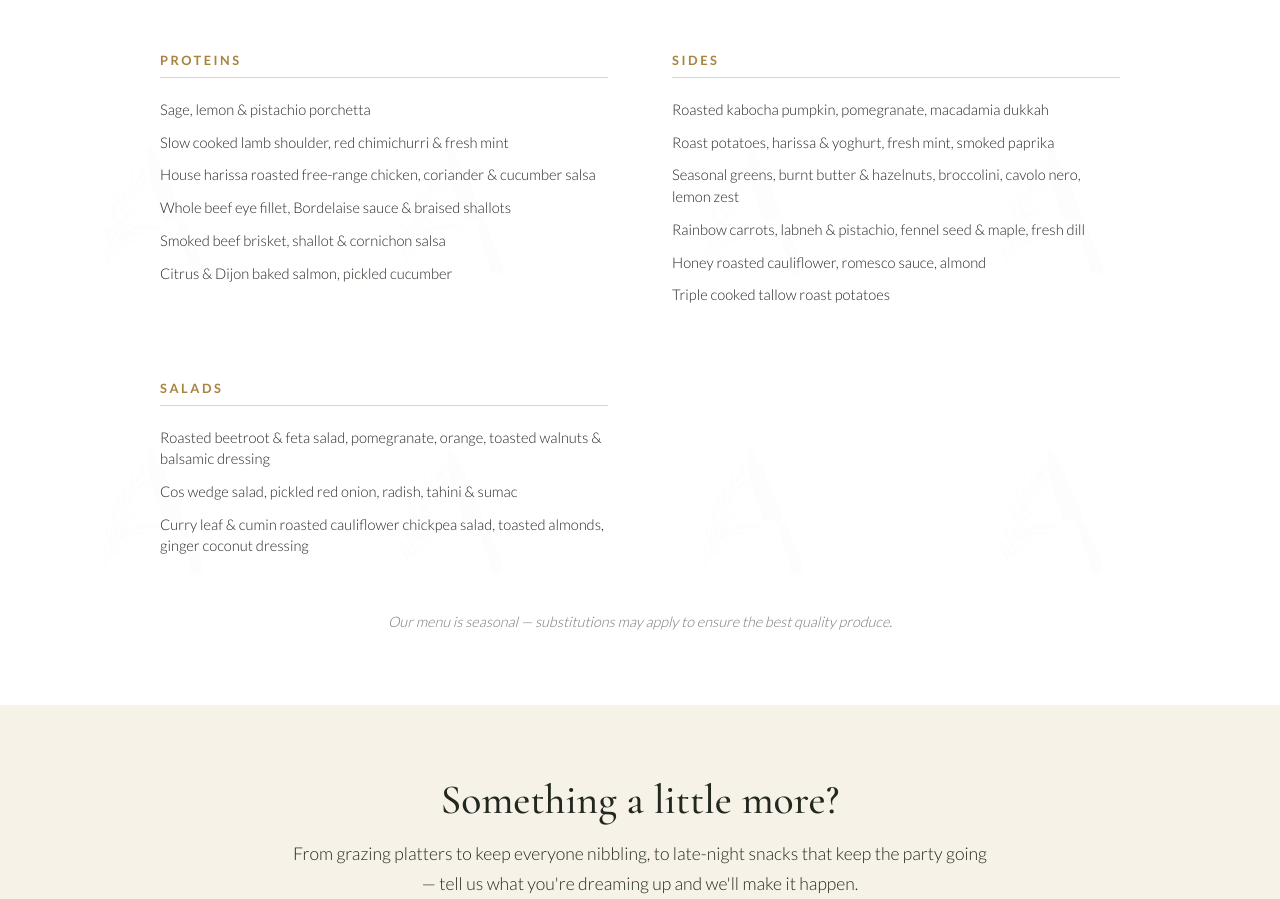
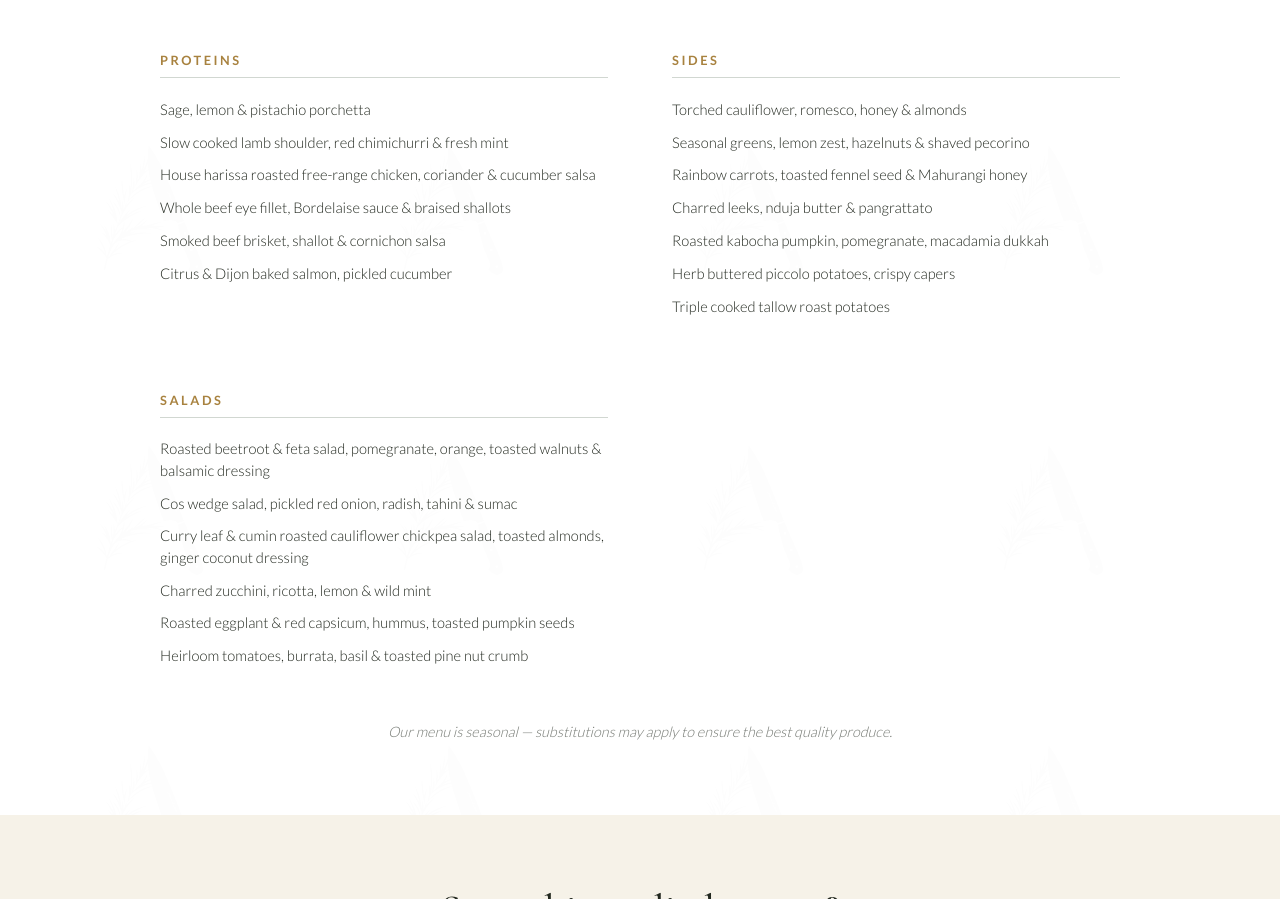
Before and after one commit to Abacus-aon-789/artisan-at-home, a website: page menus/index.html in a window 1280 px wide. Shown: the part 2940-3839 px from the top of the page. Drawn offline with nearby package versions, Linux system fonts and the light colour scheme.

Commit message:
Update website 2026-09-12 16:22

```diff
--- a/menu-data.js
+++ b/menu-data.js
@@ -27,8 +27,8 @@ const MENU = [
         { name: "Date Scones & Zesty Orange Butter", img: "/images/cat-morning-tea.jpg", price: 7, min: 8, tags: "v" },
         { name: "Orange & Almond Mini Cakes", price: 5.5, min: 8, tags: "v · gf" },
         { name: "Blueberry & Cream Cheese Muffins", price: 6, min: 8, tags: "v" },
-        { name: "Tomato & Feta Frittata", price: 5.5, min: 8, tags: "v · gf" },
-        { name: "Bacon & Cheddar Frittata", price: 5.5, min: 8, tags: "gf" },
+        { name: "Tomato & Feta Frittata", desc: "Tomato jam", price: 5.5, min: 8, tags: "v · gf" },
+        { name: "Bacon & Cheddar Frittata", desc: "Grated parmesan", price: 5.5, min: 8, tags: "gf" },
         { name: "Pork & Fennel Sausage Roll", desc: "Apple jam", price: 5.5, min: 8 },
         { name: "Greek Lamb & Feta Sausage Roll", desc: "Minted yoghurt", price: 5.5, min: 8 },
         { name: "Curry Lentil & Cashew Sausage Roll", desc: "Mango & chilli chutney", price: 5.5, min: 8, tags: "v" },
--- a/menus/index.html
+++ b/menus/index.html
@@ -213,11 +213,12 @@ body { background: #fff; }
       </div>
       <div class="menu-group">
         <h3 class="menu-subhead">Sides</h3>
+        <div class="dish"><span class="dish-name">Torched cauliflower</span><span class="dish-desc">romesco, honey &amp; almonds</span></div>
+        <div class="dish"><span class="dish-name">Seasonal greens</span><span class="dish-desc">lemon zest, hazelnuts &amp; shaved pecorino</span></div>
+        <div class="dish"><span class="dish-name">Rainbow carrots</span><span class="dish-desc">toasted fennel seed &amp; Mahurangi honey</span></div>
+        <div class="dish"><span class="dish-name">Charred leeks</span><span class="dish-desc">nduja butter &amp; pangrattato</span></div>
         <div class="dish"><span class="dish-name">Roasted kabocha pumpkin</span><span class="dish-desc">pomegranate, macadamia dukkah</span></div>
-        <div class="dish"><span class="dish-name">Roast potatoes, harissa &amp; yoghurt</span><span class="dish-desc">fresh mint, smoked paprika</span></div>
-        <div class="dish"><span class="dish-name">Seasonal greens, burnt butter &amp; hazelnuts</span><span class="dish-desc">broccolini, cavolo nero, lemon zest</span></div>
-        <div class="dish"><span class="dish-name">Rainbow carrots, labneh &amp; pistachio</span><span class="dish-desc">fennel seed &amp; maple, fresh dill</span></div>
-        <div class="dish"><span class="dish-name">Honey roasted cauliflower</span><span class="dish-desc">romesco sauce, almond</span></div>
+        <div class="dish"><span class="dish-name">Herb buttered piccolo potatoes</span><span class="dish-desc">crispy capers</span></div>
         <div class="dish"><span class="dish-name">Triple cooked tallow roast potatoes</span></div>
       </div>
       <div class="menu-group">
@@ -225,6 +226,9 @@ body { background: #fff; }
         <div class="dish"><span class="dish-name">Roasted beetroot &amp; feta salad</span><span class="dish-desc">pomegranate, orange, toasted walnuts &amp; balsamic dressing</span></div>
         <div class="dish"><span class="dish-name">Cos wedge salad</span><span class="dish-desc">pickled red onion, radish, tahini &amp; sumac</span></div>
         <div class="dish"><span class="dish-name">Curry leaf &amp; cumin roasted cauliflower chickpea salad</span><span class="dish-desc">toasted almonds, ginger coconut dressing</span></div>
+        <div class="dish"><span class="dish-name">Charred zucchini</span><span class="dish-desc">ricotta, lemon &amp; wild mint</span></div>
+        <div class="dish"><span class="dish-name">Roasted eggplant &amp; red capsicum</span><span class="dish-desc">hummus, toasted pumpkin seeds</span></div>
+        <div class="dish"><span class="dish-name">Heirloom tomatoes</span><span class="dish-desc">burrata, basil &amp; toasted pine nut crumb</span></div>
       </div>
     </div>
     <p class="menu-note">Our menu is seasonal — substitutions may apply to ensure the best quality produce.</p>
```
Also changed, not shown: Corporate-Catering-Price-List.md (+2 -2 lines), images/corporate-catering/fruit-platter-2.jpg (deleted), 5 other files.
